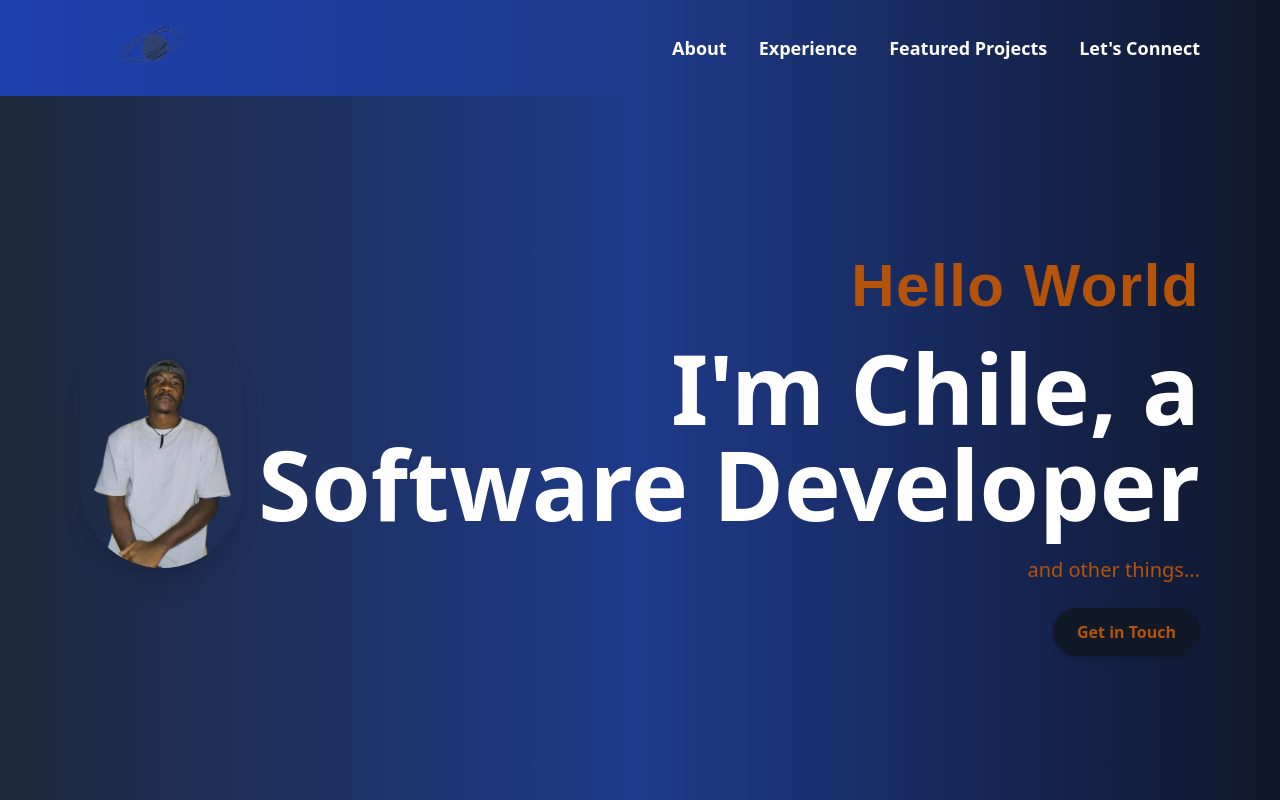
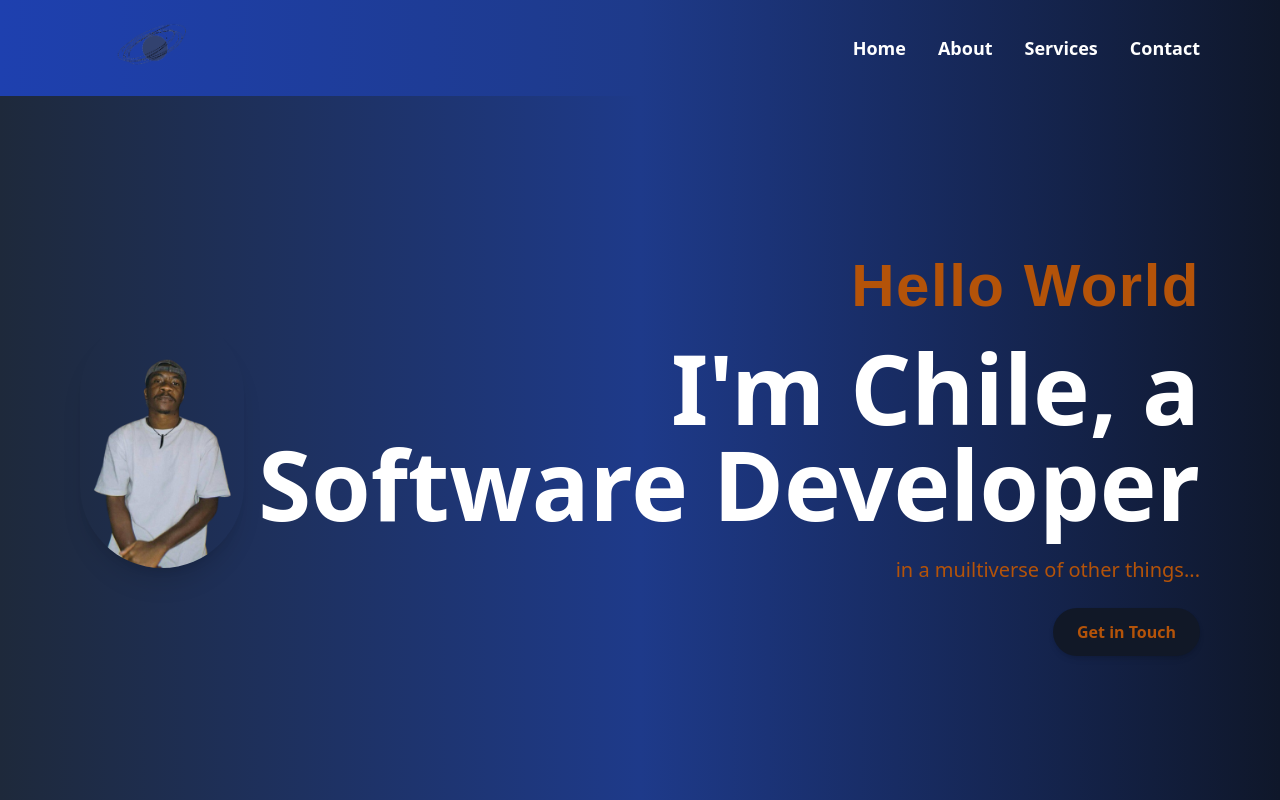
Before and after one commit to ChileKasoka/porfolio-vue, a Vue app: page / in a window 1280 px wide. Shown: the top 800 px of the page. Built offline with nearby package versions, Linux system fonts and the light colour scheme; a web font is replaced by a local one.

Commit message:
mobile menu

```diff
--- a/src/components/FooterView.vue
+++ b/src/components/FooterView.vue
@@ -1,6 +1,6 @@
 <template>
     <div class=" bottom-0">
-        <p class=" text-gray-800 text-center">&copy; {{ currentDate }} Portfolio. All rights reserved</p>
+        <p class=" text-gray-800 text-center">&copy; {{ currentDate }} stunna. All rights reserved</p>
     </div>
 </template>
 
--- a/src/components/HeaderComponent.vue
+++ b/src/components/HeaderComponent.vue
@@ -1,11 +1,14 @@
 <template>
+  <div>
+    <!-- Navbar -->
     <div class="h-24 flex justify-between px-8 lg:px-20 py-6 bg-gradient-to-r from-blue-800 via-blue-900 to-slate-900 shadow-lg items-center">
       <!-- Logo -->
       <div>
-        <img src="/myworld.png" height="150" width="150" alt="myworld Image" class="mr-2 transform hover:scale-105 transition-all duration-300" />
+        <img src="/myworld.png" height="150" width="150" alt="myworld Image"
+          class="mr-2 transform hover:scale-105 transition-all duration-300" />
       </div>
 
-      <!-- Links -->
+      <!-- Desktop Links -->
       <ul class="hidden lg:flex justify-end space-x-8 text-white">
         <li v-for="(link, index) in links" :key="index">
           <router-link
@@ -16,23 +19,50 @@
           </router-link>
         </li>
       </ul>
+
+      <!-- Mobile Menu Button -->
+      <button @click="toggleMenu" class="lg:hidden text-white focus:outline-none">
+        <svg class="w-8 h-8" fill="none" stroke="currentColor" viewBox="0 0 24 24">
+          <path stroke-linecap="round" stroke-linejoin="round" stroke-width="2"
+            d="M4 6h16M4 12h16M4 18h16" />
+        </svg>
+      </button>
     </div>
-  </template>
 
-  <script>
-    export default {
-      data() {
-        return {
-          links: [
-            { text: 'About', route: 'about' },
-            { text: 'Experience', route: 'experience' },
-            { text: 'Featured Projects', route: 'featured-projects' },
-            { text: "Let's Connect", route: 'lets-connect' },
-          ],
-        };
-      },
-    };
-  </script>
+    <!-- Mobile Menu Dropdown -->
+    <div v-if="isMenuOpen" class="lg:hidden bg-gradient-to-r from-blue-800 via-blue-900 to-slate-900 text-white px-8 py-4 shadow-md">
+      <ul class="space-y-4">
+        <li v-for="(link, index) in links" :key="index">
+          <router-link
+            @click="toggleMenu"
+            :to="link.route"
+            class="block text-lg font-semibold hover:text-blue-300 transition-colors duration-300"
+          >
+            {{ link.text }}
+          </router-link>
+        </li>
+      </ul>
+    </div>
+  </div>
+</template>
+
+<script setup>
+import { ref } from 'vue'
+
+const isMenuOpen = ref(false)
+const toggleMenu = () => {
+  isMenuOpen.value = !isMenuOpen.value
+}
+
+// Example links data
+const links = [
+  { text: 'Home', route: '/' },
+  { text: 'About', route: '/about' },
+  { text: 'Services', route: '/services' },
+  { text: 'Contact', route: '/contact' },
+]
+</script>
+
 
   <style scoped>
   /* Custom Gradient Background */
--- a/src/views/HomeView.vue
+++ b/src/views/HomeView.vue
@@ -16,12 +16,12 @@
             Hello World
             </p>
             <br>
-            <h1 class="text-4xl lg:text-6xl xl:text-8xl font-extrabold leading-tight">
+            <h1 class="text-4xl lg:text-5xl xl:text-8xl font-extrabold leading-tight">
               I'm Chile, a Software Developer
             </h1>
             <br>
             <p class="text-amber-700 text-xl font-light">
-              and other things...
+              in a muiltiverse of other things...
             </p>
             <br>
             <button class=" bg-gray-900 hover:bg-amber-700 text-amber-700 hover:text-white font-semibold py-3 px-6 rounded-full shadow-md transition duration-300">
```
